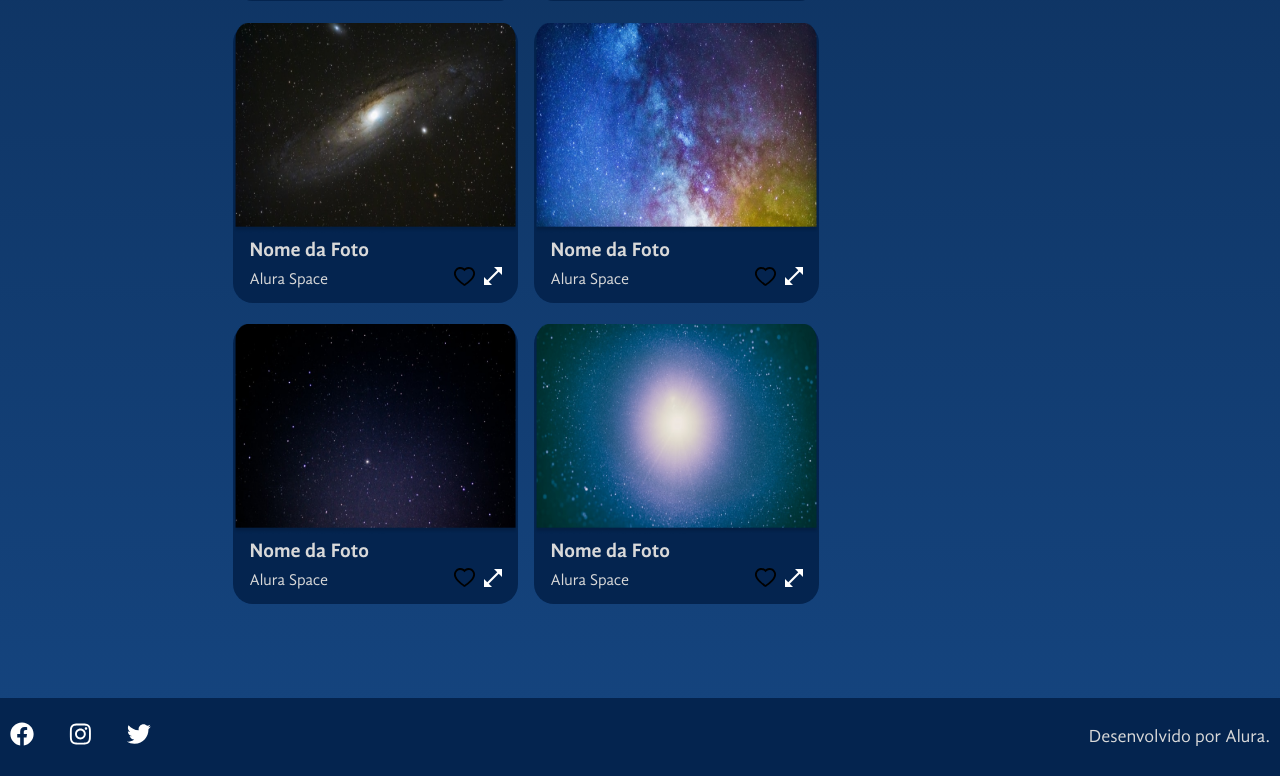
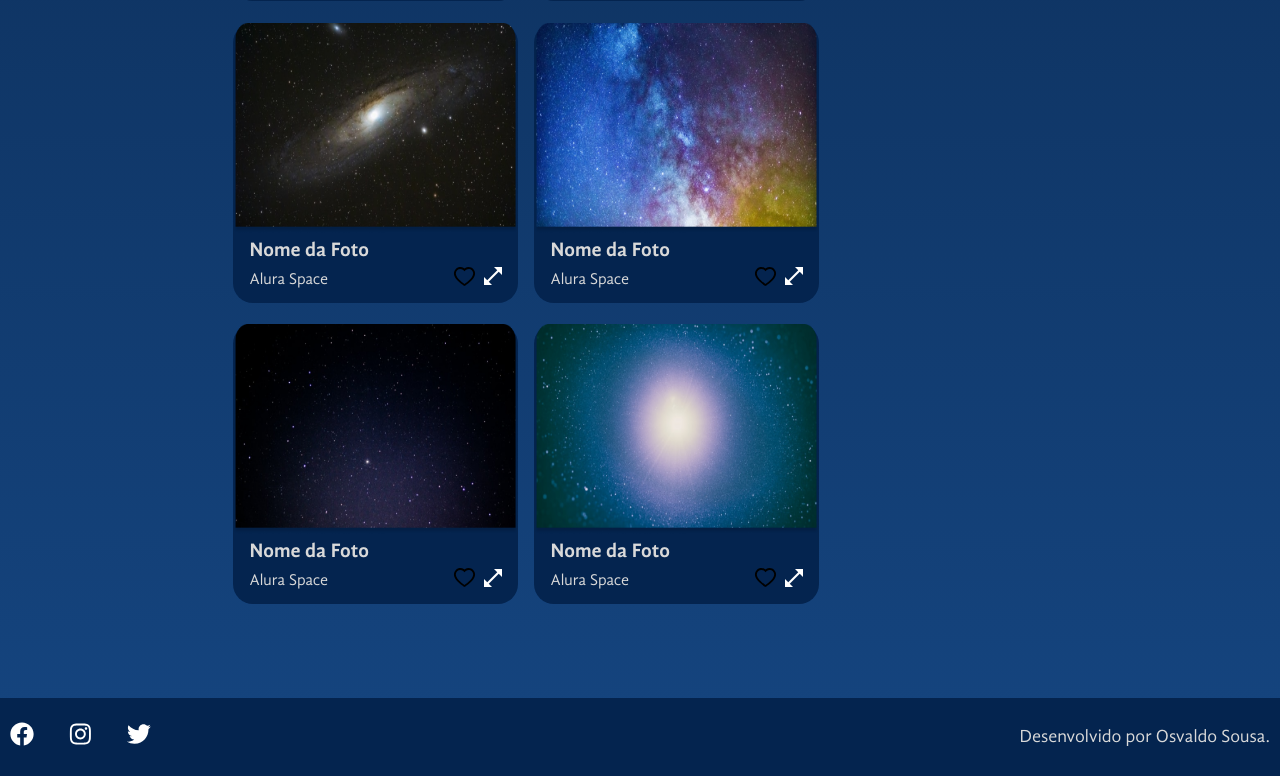
Before and after one commit to osvaldosousa/alura-space, a React (Create React App) app: page / in a window 1280 px wide. Shown: the part 1463-2239 px from the top of the page. Built offline with nearby package versions, Linux system fonts and the light colour scheme.

Commit message:
say my name

```diff
--- a/src/components/Footer/index.jsx
+++ b/src/components/Footer/index.jsx
@@ -25,7 +25,7 @@ function Footer() {
         </li>
       </ul>
 
-      <p> Desenvolvido por Alura. </p>
+      <p> Desenvolvido por Osvaldo Sousa.</p>
     </footer>
   )
 }
```
